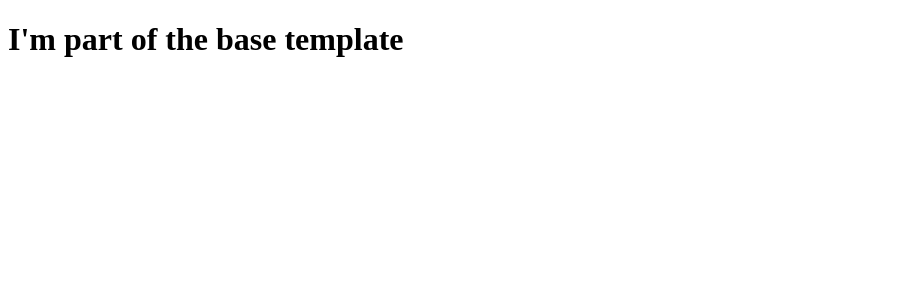
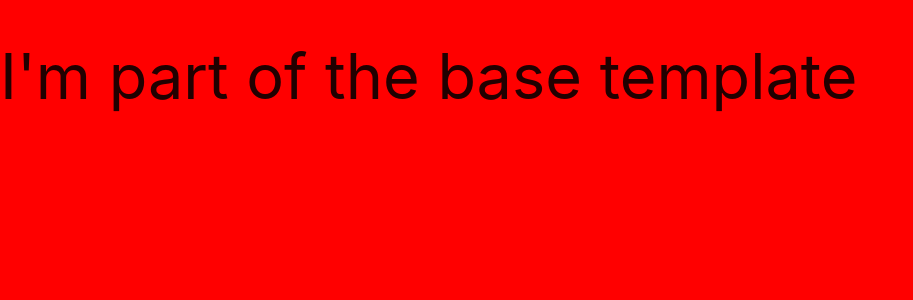
Before and after one commit to johnmiller1963/life-tracker, a Flask app: template templates/base.html in a window 1280 px wide. Shown: the top 300 px of the page, without its empty margins (0-913 px from the left). Run offline with Flask 2, Linux system fonts and the light colour scheme; the template is opened without the code that fills it, so the values that code supplies are empty; some libraries are stand-ins or nearby versions.

Commit message:
add static files and test

```diff
--- /dev/null
+++ b/static/css/style.css
@@ -0,0 +1,3 @@
+body {
+    background-color: red;
+}
--- a/templates/base.html
+++ b/templates/base.html
@@ -3,6 +3,11 @@
 <head>
     <meta charset="UTF-8">
     <meta name="viewport" content="width=device-width, initial-scale=1.0">
+    <link href="https://fonts.googleapis.com/icon?family=Material+Icons" rel="stylesheet">
+    <link rel="stylesheet" href="https://cdnjs.cloudflare.com/ajax/libs/materialize/1.0.0/css/materialize.min.css" type="text/css">
+    <link rel="stylesheet" href="{{ url_for('static', filename='css/style.css') }}" type="text/css">
+    {% block styles %}
+    {% endblock %}
     <title>Life Tracker</title>
 </head>
 <body>
@@ -11,5 +16,11 @@
     {% block content %}
     {% endblock %}
 
+    <script src="https://code.jquery.com/jquery-3.5.1.min.js"
+        integrity="sha256-9/aliU8dGd2tb6OSsuzixeV4y/faTqgFtohetphbbj0=" crossorigin="anonymous"></script>
+    <script src="https://cdnjs.cloudflare.com/ajax/libs/materialize/1.0.0/js/materialize.min.js"></script>
+    <script src="{{ url_for('static', filename='js/script.js') }}"></script>
+    {% block scripts %}
+    {% endblock %}
 </body>
 </html>
```
Also changed, not shown: static/js/script.js (added).
